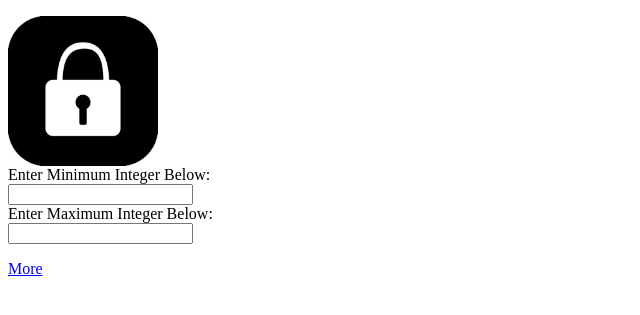
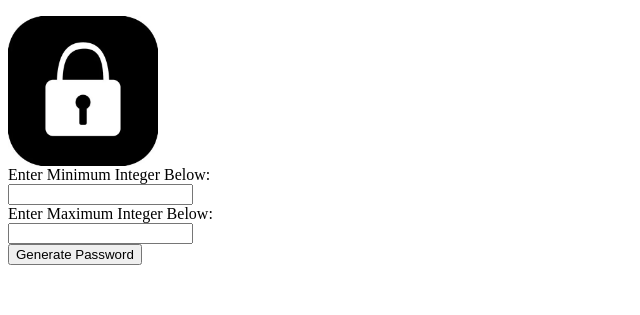
Before and after one commit to JonahTerao/CS1030_Web-temp-for-CS39AF, a plain HTML site: page index.html in a window 1280 px wide. Shown: the part 91-406 px from the top of the page, without its empty margins (0-640 px from the left). Drawn offline with Linux system fonts and the light colour scheme.

Commit message:
Update index.html

```diff
--- a/index.html
+++ b/index.html
@@ -14,9 +14,38 @@
       <input type = "number" id = "minint" name = "minint"><br>
       <label for = "intb">Enter Maximum Integer Below:</label><br>
       <input type = "number" id = "maxint" name = "maxint"><br>
+
+      <button type = "button" onclick = "generatePassword()">Generate Password</button>
     </form>
 
-    <p></p>
-    <p><a href="secondpage.html">More</a></p>
+    <p id = "result"></p>
+    <script>
+      function generatePassword() {
+  //get values and convert to numbers
+        var min = parseInt(document.getElementId("minint").value);
+        var max = parseInt(document.getElementId("maxint").value);
+
+        //Only numbers
+        if(isNan(min) || isNan(max) || min > max || min < 1) {
+          document.getElementById("result").textContent = "Please enter valid numbers";
+          return;
+      }
+
+        //Ran pass length
+        var length = Math.floor(Math.random()*(max-min+1)) + min;
+
+        var letters = "abcdefghijklmnopqrstuvwxyz";
+        var password = "";
+
+        //for loop
+        for (var i = 0; i < length; i++) {
+          var randomIndex = Math.floor(Math.random()*26);
+          password += letters[randomIndex];
+        }
+
+        //show
+        document.getElementById("result").textContent = "Generated Password: " + password;
+      }
+    </script>
   </body>
 </html>
```
